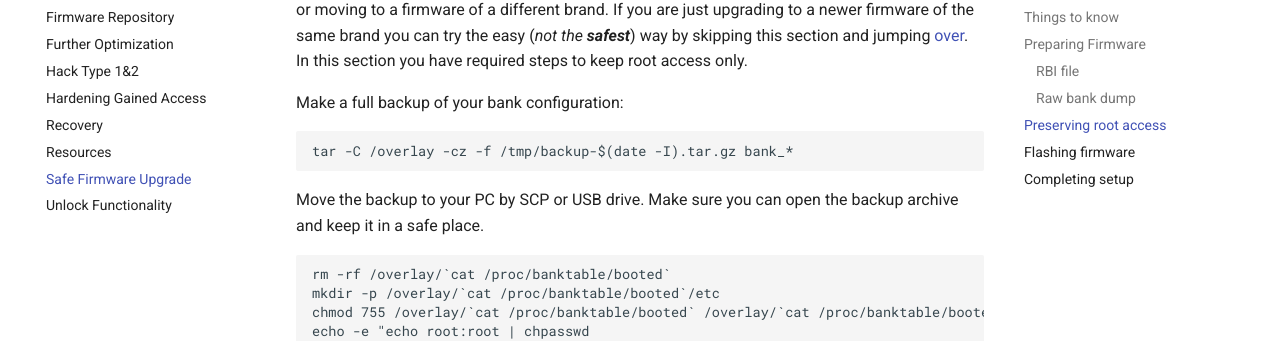
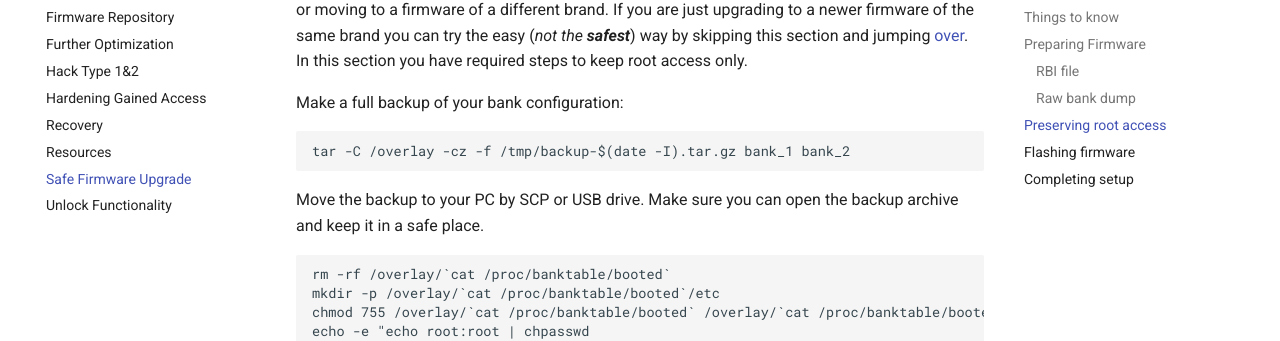
Before and after one commit to hack-technicolor/hack-technicolor, an MkDocs documentation site: the page built from docs/Safe Firmware Upgrade.md, in a window 1280 px wide and 900 px high, scrolled down 1586 px. Shown: the part 118-459 px from the top of the window. Built offline with MkDocs 1.6.1 and Material for MkDocs 9.7.7, drawn with Linux system fonts in a browser that asks for light colours; comment, search, counter and statistics services are not loaded.

Commit message:
Remove wildcard in tar command

````diff
--- a/docs/Safe Firmware Upgrade.md
+++ b/docs/Safe Firmware Upgrade.md
@@ -52,7 +52,7 @@ It is **not recommended** to keep custom changes to files and configs if you are
 Make a full backup of your bank configuration:
 
 ```bash
-tar -C /overlay -cz -f /tmp/backup-$(date -I).tar.gz bank_*
+tar -C /overlay -cz -f /tmp/backup-$(date -I).tar.gz bank_1 bank_2
 ```
 
 Move the backup to your PC by SCP or USB drive. Make sure you can open the backup archive and keep it in a safe place.
````
